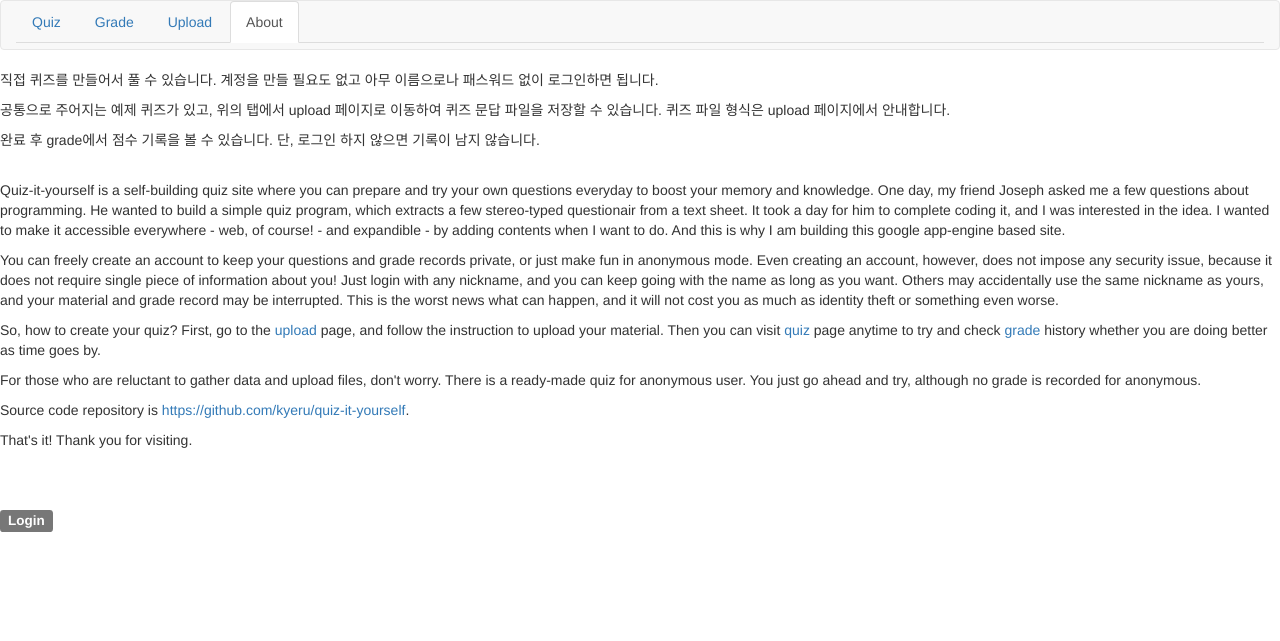
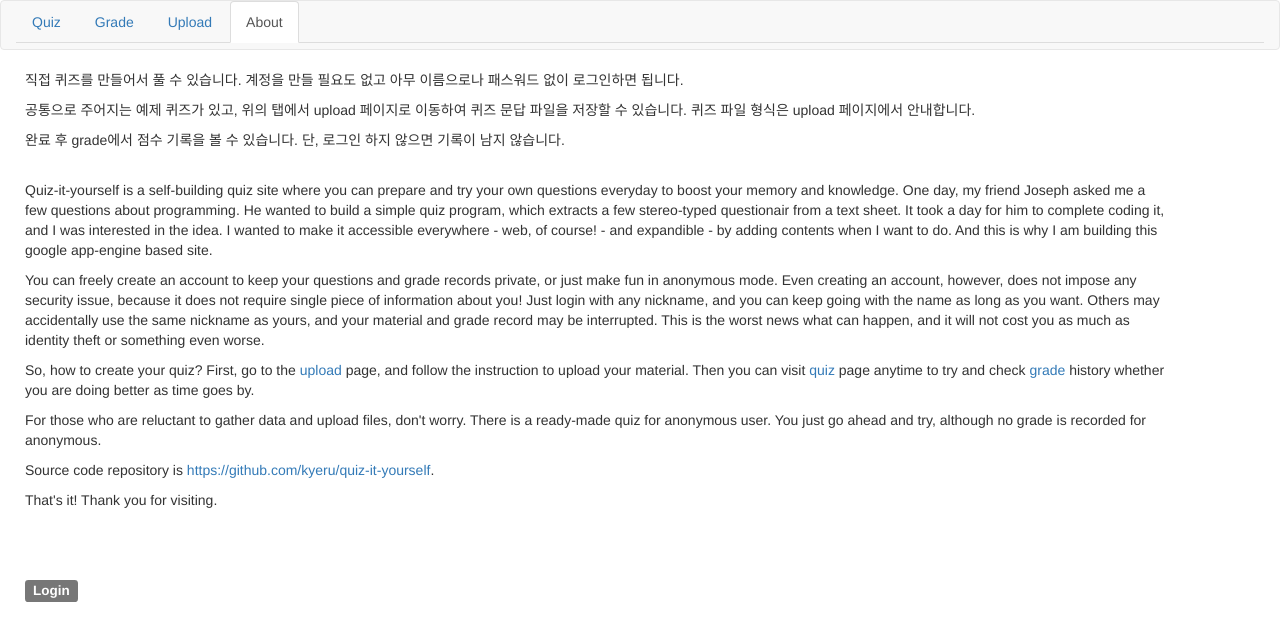
Before and after one commit to kyeru/appengine_flask_code, a Flask app: page /about/ in a window 1280 px wide. Shown: the top 641 px of the page. Run offline with Flask 2, Linux system fonts and the light colour scheme; some libraries are stand-ins or nearby versions.

Commit message:
set margin to common section style

```diff
--- a/mymodules/templates/base.html
+++ b/mymodules/templates/base.html
@@ -11,24 +11,11 @@
 <script src="https://ajax.googleapis.com/ajax/libs/jquery/3.2.1/jquery.min.js"></script>
 <script src="https://maxcdn.bootstrapcdn.com/bootstrap/3.3.7/js/bootstrap.min.js"></script>
 
-<script>
-/*
-$(document).ready(function() {
-  $("#tab_quiz").click(function() {
-    // $("#tab-quiz, #tab-grade, #tab-upload, #tab-about").removeClass("active");
-    $("#tab_quiz").addClass("active");
-  });
-  $("#tab_grade").click(function() {
-    $("#tab_grade").addClass("active");
-  });
-  $("#tab_upload").click(function() {
-    $("#tab_upload").addClass("active");
-  });
-  $("#tab_about").click(function() {
-    $("#tab_about").addClass("active");
-  });
-});*/
-</script>
+<style>
+.container {
+  margin: 10px 10px 10px 10px;
+}
+</style>
 
 {% block script %}
 {% endblock %}
@@ -36,6 +23,8 @@ $(document).ready(function() {
 </head>
 
 <body>
+
+<div>
 
 <nav class="navbar navbar-default">
   <div class="container-fluid">
@@ -47,6 +36,8 @@ $(document).ready(function() {
     </ul>
   </div>
 </nav>
+
+<section class="container">
 
 {% block content %}
 {% endblock %}
@@ -63,11 +54,17 @@ $(document).ready(function() {
 
 <br/>
 
+</section>
+
+<footer class="container">
 {% if not user_id %}
 <h4><a href="/login"><span class="label label-default">Login</span></a></h4>
 {% else %}
 <h4>User {{ user_id }} logged in. <a href="/logout"><span class="label label-success"> Logout</a></h4>
 {% endif %}
+</footer>
+
+</div>
 
 </body>
 
```
